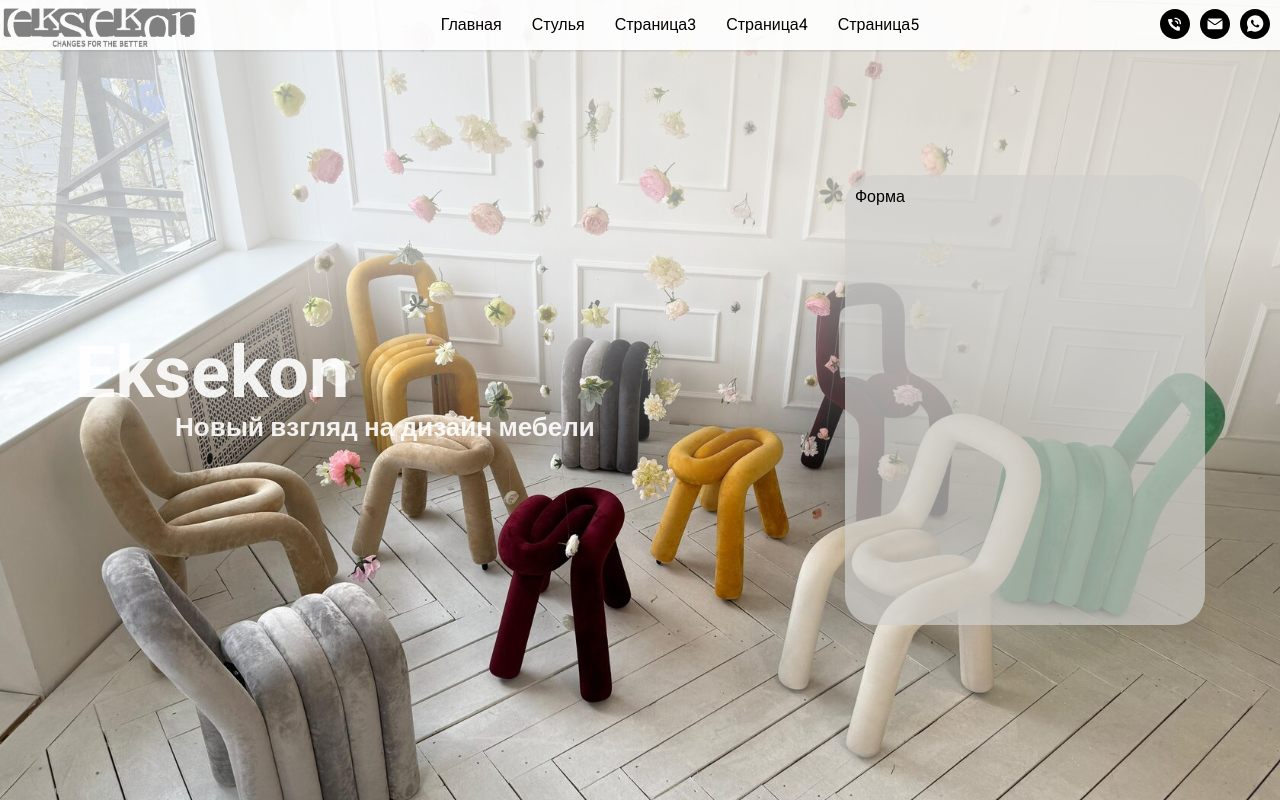
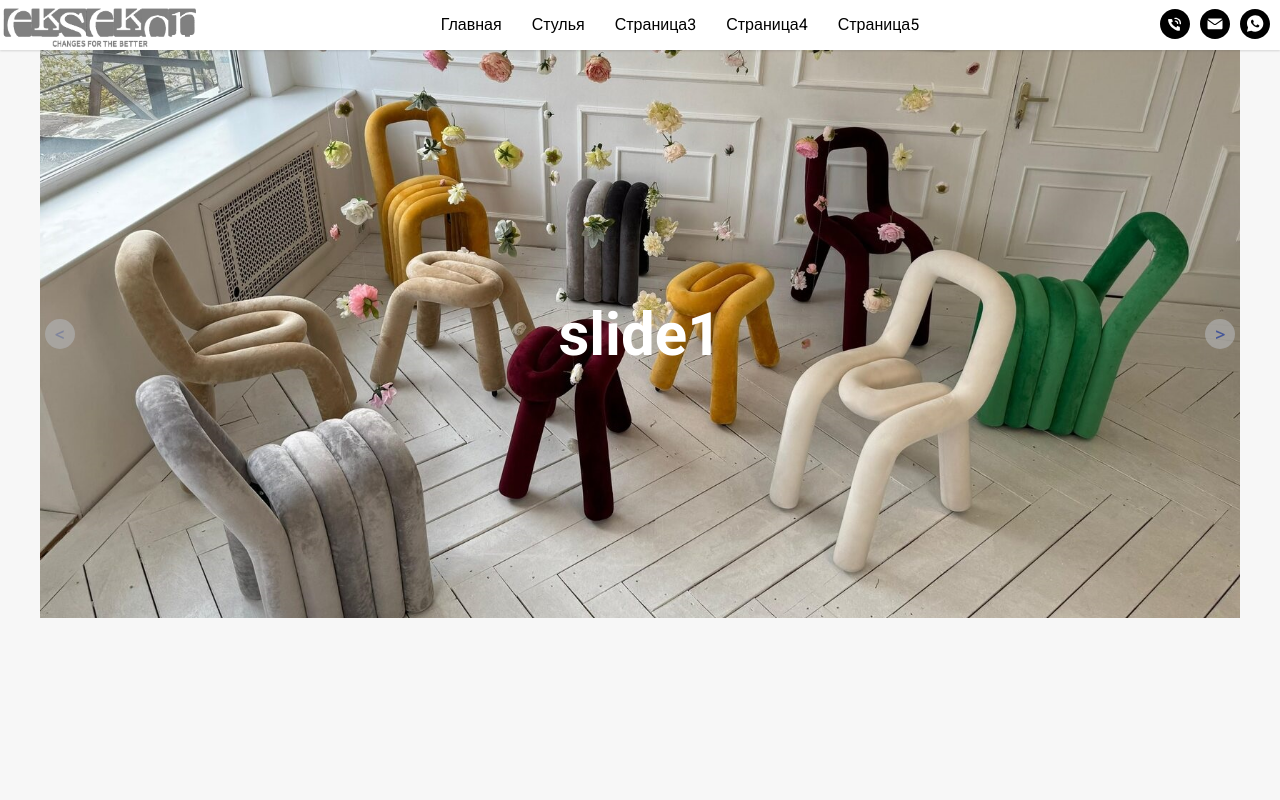
Before and after one commit to leonraz58/eksekon, a React app: page / in a window 1280 px wide. Built offline with nearby package versions, Linux system fonts and the light colour scheme; a web font is replaced by a local one.

Commit message:
add big slider

```diff
--- a/src/layout/chairs/card/card.tsx
+++ b/src/layout/chairs/card/card.tsx
@@ -4,7 +4,7 @@ import {Button} from "../../../components/button/button";
 import {Colors} from "./colors/colors";
 import AliceCarousel from "react-alice-carousel";
 import "react-alice-carousel/lib/alice-carousel.css";
-import './aliceCarousel.css'
+import '../../../styles/aliceCarousel.css'
 import {useState} from "react";
 import {ChairOpenCard} from "../../../components/dialog/chairOpenCard";
 
--- a/src/layout/layout.module.scss
+++ b/src/layout/layout.module.scss
@@ -1,3 +1,3 @@
 .main {
-  //padding-top: 50px
+  padding-top: 50px
 }
--- a/src/layout/main/main.module.scss
+++ b/src/layout/main/main.module.scss
@@ -1,53 +1,55 @@
-.wrapper {
-  height: 100%;
+.sectionMain {
   display: flex;
-  justify-content: space-around;
+  flex-direction: column;
+  justify-content: center;
   align-items: center;
-  gap: 100px;
-  color: white;
-  //backdrop-filter: contrast(80%);
-  background-image: linear-gradient(to top, rgba(255,255,255,0) 40%, rgba(255,255,255,0.6) 70%, rgba(255,255,255,0.6) 100%);
-  padding: 100px 0 100px;
 
-  @media screen and (max-width: 768px) {
-    flex-direction: column;
+}
+
+.mainDiv {
+  max-width: 1200px;
+  width: 100%;
+  display: flex;
+  justify-content: center;
+
+  .imgWrapper {
+    max-width: 1200px;
+    width: 100%;
+    display: flex;
     justify-content: center;
-    gap: 35px;
+    position: relative;
 
+    h2 {
+      position: absolute;
+      top: 50%;
+      transform: translateY(-50%);
+      color: white;
+      font-size: 60px;
+    }
+
+    &:hover {
+      h2 {
+        display: none;
+      }
+    }
+  }
+
+  .image {
+    display: block;
+    max-width: 100%;
+    height: auto;
+    //  height: 500px;
+    //margin: 0 auto;
+    object-fit: contain;
+    &:hover {
+      transform: scale(1.2);
+      transition: 5s;
+    }
   }
 }
 
-.mainImage {
-  width: 100%;
-}
 
-.sectionMain {
-  background-image: url("./../../assets/images/main.jpeg");
-  background-size: cover;
-  height: 100vh;
-  background-position: center;
-  background-blend-mode: darken;
-}
 
-.title1 {
-  font-size: 72px;
-  opacity: 0.9;
-  margin-bottom: 30px;
-  @media screen and (max-width: 768px) {
-    font-size: 30px;
-    margin-bottom: 10px;
-  }
-}
-
-.title2 {
- font-size: 26px;
-  opacity: 0.9;
-  margin-left: 100px;
-  @media screen and (max-width: 768px) {
-    font-size: 20px;
-    margin-left: 20px;
-  }
-}
 
 .form1 {
   width: 360px;
--- a/src/layout/main/main.tsx
+++ b/src/layout/main/main.tsx
@@ -1,13 +1,21 @@
 import s from './main.module.scss'
+import AliceCarousel from "react-alice-carousel";
+import image from './../../assets/images/main.jpeg'
+import imageSlider from './../../assets/images/mainSlider.jpeg'
+import './../../styles/aliceCarousel.css'
 
 export const Main = () => {
+
+    const items = [
+        <div className={s.imgWrapper}><img className={s.image} src={imageSlider} alt=""></img><h2>slide1</h2></div>,
+        <div className={s.imgWrapper}><img className={s.image} src={imageSlider} alt=""></img><h2>slide2</h2></div>,
+        <div className={s.imgWrapper}><img className={s.image} src={imageSlider} alt=""></img><h2>slide3</h2></div>,
+    ]
+
     return <section className={s.sectionMain}>
-            <div className={s.wrapper}>
-                <div>
-                    <h1 className={s.title1}>Eksekon</h1>
-                    <h2 className={s.title2}>Новый взгляд на дизайн мебели</h2>
-                </div>
-                <div className={s.form1}><span>Форма</span></div>
-            </div>
+        {/*<div className={s.mainDiv}><img className={s.image} src={image} alt=""/></div>*/}
+        <div className={s.mainDiv}><AliceCarousel disableDotsControls={true} items={items}/></div>
+
+
     </section>
 }
--- a/src/layout/chairs/card/aliceCarousel.css
+++ b/src/styles/aliceCarousel.css
@@ -8,7 +8,8 @@
 
 .alice-carousel__prev-btn, .alice-carousel__next-btn {
     position: absolute;
-    top: 40%;
+    top: 50%;
+    transform: translateY(-50%);
     background-color: rgba(175, 175, 175, 0.68);
     border-radius: 50%;
     width: 30px;
@@ -17,6 +18,7 @@
     justify-content: center;
     align-items: center;
     font-size: 20px;
+
 }
 
 .alice-carousel__prev-btn-item:hover, .alice-carousel__next-btn-item:hover {
```
Also changed, not shown: src/assets/images/mainSlider.jpeg (added).
